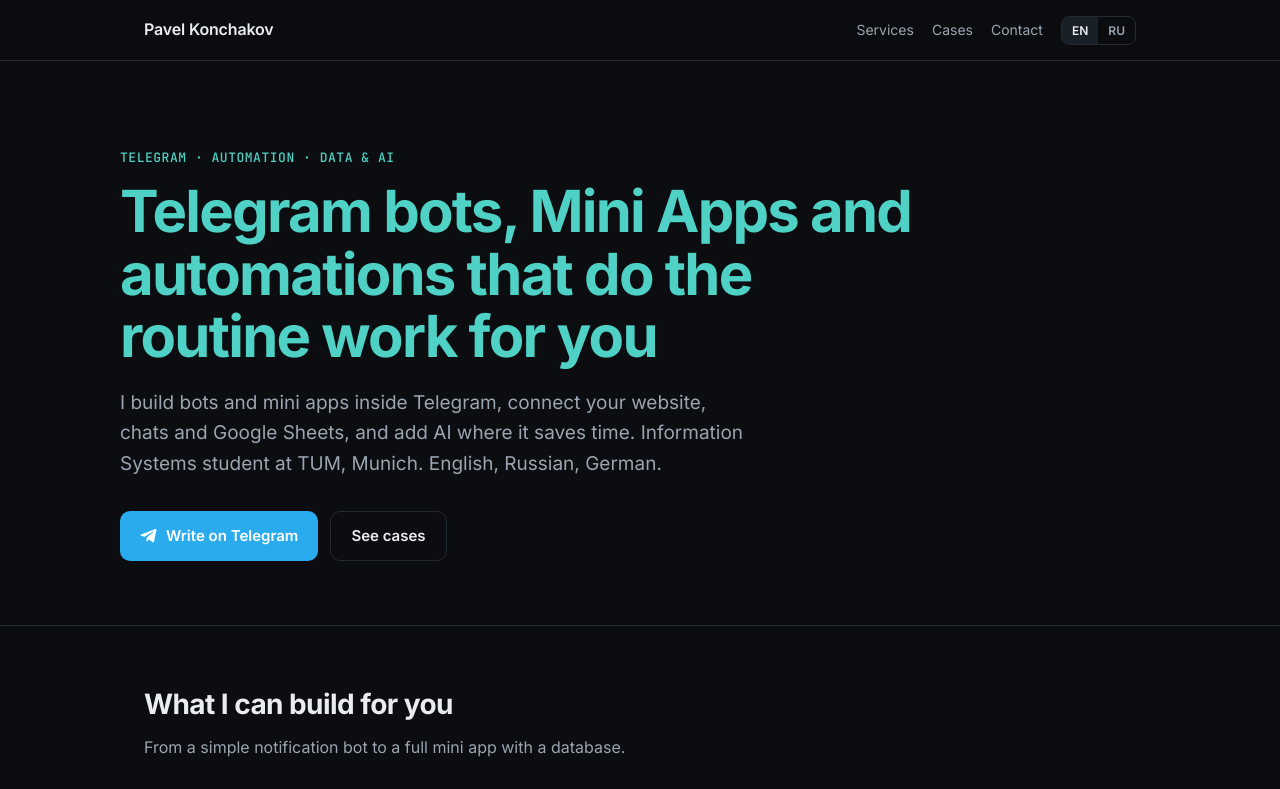
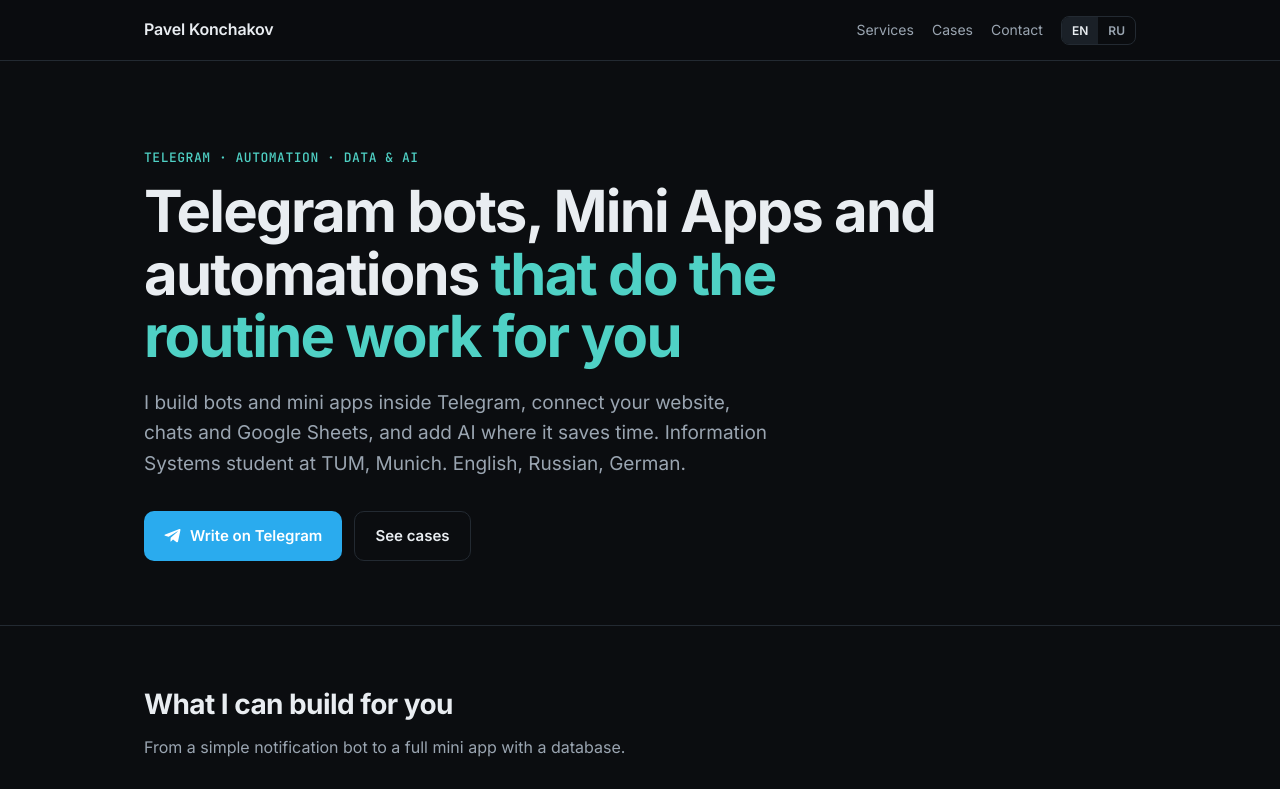
Before and after one commit to ArPicasso/cases, a plain HTML site: page index.html in a window 1280 px wide. Shown: the top 789 px of the page. Drawn offline with Linux system fonts and the light colour scheme.

Commit message:
Fix hero padding and heading highlight

```diff
--- a/index.html
+++ b/index.html
@@ -30,10 +30,10 @@
   .lang{display:flex;border:1px solid var(--line);border-radius:8px;overflow:hidden}
   .lang button{background:none;border:0;color:var(--muted);font:600 12px Inter,sans-serif;padding:6px 10px;cursor:pointer}
   .lang button.on{background:var(--chip);color:var(--text)}
-  .hero{padding:88px 0 64px}
+  .hero{padding-top:88px;padding-bottom:64px}
   .eyebrow{font:500 13px "JetBrains Mono",monospace;color:var(--accent);letter-spacing:.04em;text-transform:uppercase}
   h1{font-size:clamp(34px,5.4vw,58px);line-height:1.08;letter-spacing:-.03em;margin:14px 0 20px;max-width:820px}
-  h1 span{color:var(--accent)}
+  h1 .hl{color:var(--accent)}
   .lead{font-size:19px;color:var(--muted);max-width:640px;margin:0 0 32px}
   .btns{display:flex;gap:12px;flex-wrap:wrap}
   .btn{display:inline-flex;align-items:center;gap:8px;padding:12px 20px;border-radius:10px;font-weight:600;text-decoration:none;font-size:15px}
@@ -74,7 +74,7 @@
   html[lang=ru] [data-en]{display:none}
   html[lang=ru] [data-ru]{display:revert}
   @media (max-width:860px){.grid4{grid-template-columns:repeat(2,1fr)}.cases,.steps{grid-template-columns:1fr}.nav-r a.hide-m{display:none}}
-  @media (max-width:520px){.grid4{grid-template-columns:1fr}.hero{padding:56px 0 44px}.cta{padding:30px 20px}}
+  @media (max-width:520px){.grid4{grid-template-columns:1fr}.hero{padding-top:56px;padding-bottom:44px}.cta{padding:30px 20px}}
 </style>
 </head>
 <body>
@@ -98,8 +98,8 @@
   <div class="wrap hero">
     <div class="eyebrow">Telegram · Automation · Data &amp; AI</div>
     <h1>
-      <span data-en>Telegram bots, Mini Apps and automations <span>that do the routine work for you</span></span>
-      <span data-ru>Telegram-боты, Mini Apps и автоматизация, <span>которые берут рутину на себя</span></span>
+      <span data-en>Telegram bots, Mini Apps and automations <span class="hl">that do the routine work for you</span></span>
+      <span data-ru>Telegram-боты, Mini Apps и автоматизация, <span class="hl">которые берут рутину на себя</span></span>
     </h1>
     <p class="lead">
       <span data-en>I build bots and mini apps inside Telegram, connect your website, chats and Google Sheets, and add AI where it saves time. Information Systems student at TUM, Munich. English, Russian, German.</span>
```
